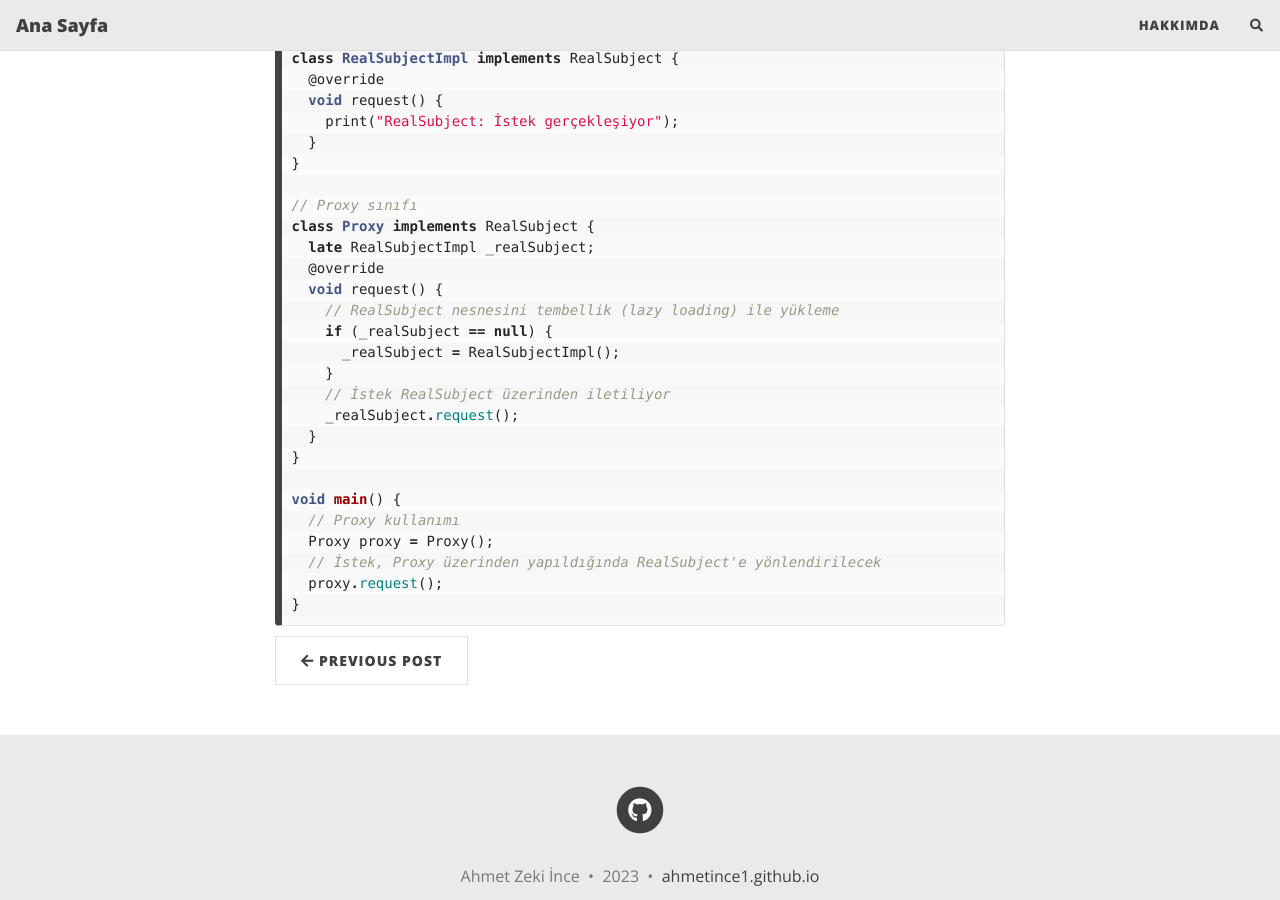
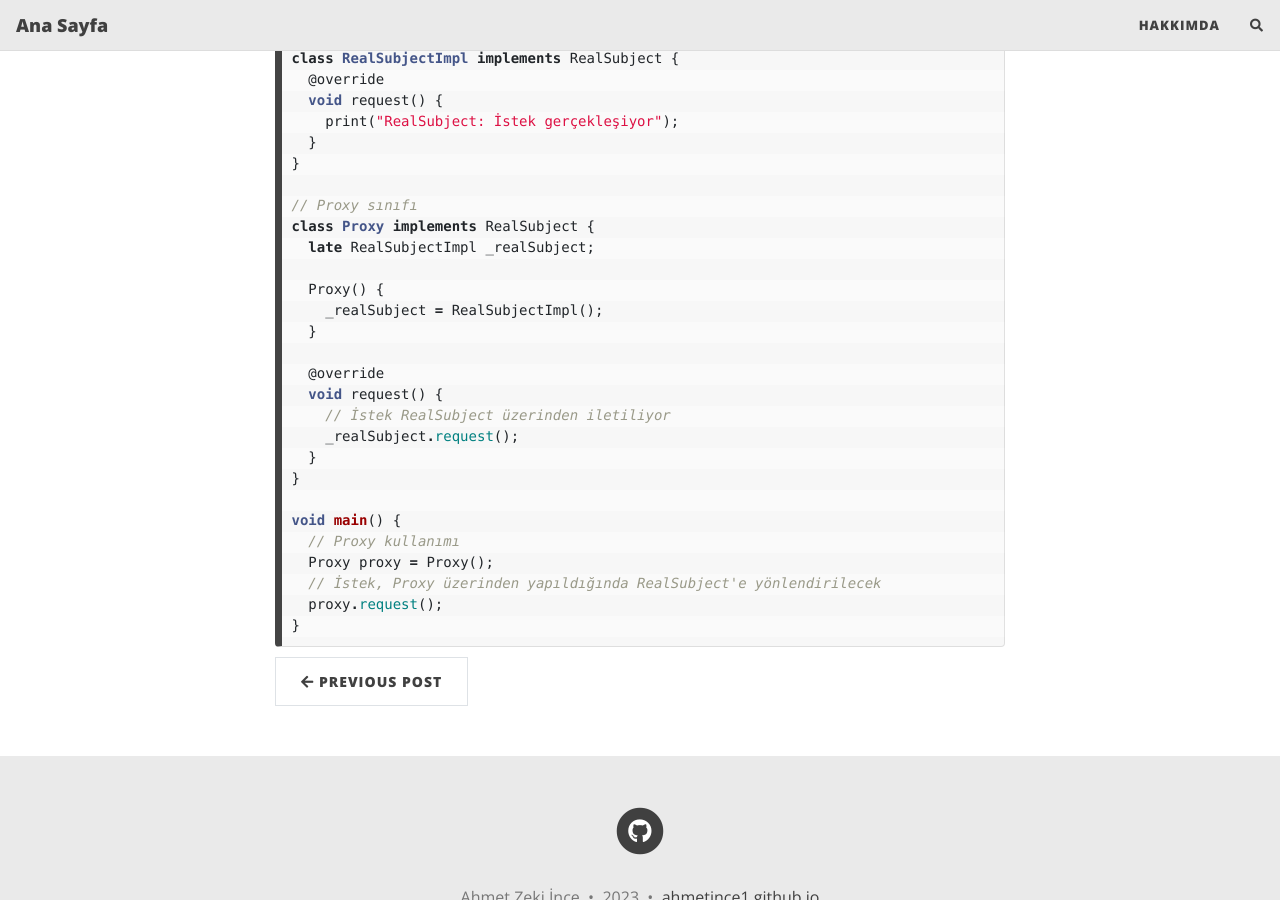
Before and after one commit to ahmetince1/ahmetince1.github.io, a Jekyll site: the page built from _posts/2023-12-13-DesignPatterns.md, in a window 1280 px wide and 900 px high, scrolled down 34304 px. Built offline with Jekyll 4.4.1, drawn with Linux system fonts in a browser that asks for light colours; nearby versions of some CDN libraries; comment, search, counter and statistics services are not loaded.

Commit message:
Design Patterns dokümanında düzeltme yapıldı.

```diff
--- a/_posts/2023-12-13-DesignPatterns.md
+++ b/_posts/2023-12-13-DesignPatterns.md
@@ -1443,12 +1443,13 @@ class RealSubjectImpl implements RealSubject {
 // Proxy sınıfı
 class Proxy implements RealSubject {
   late RealSubjectImpl _realSubject;
+
+  Proxy() {
+    _realSubject = RealSubjectImpl();
+  }
+
   @override
   void request() {
-    // RealSubject nesnesini tembellik (lazy loading) ile yükleme
-    if (_realSubject == null) {
-      _realSubject = RealSubjectImpl();
-    }
     // İstek RealSubject üzerinden iletiliyor
     _realSubject.request();
   }
```
